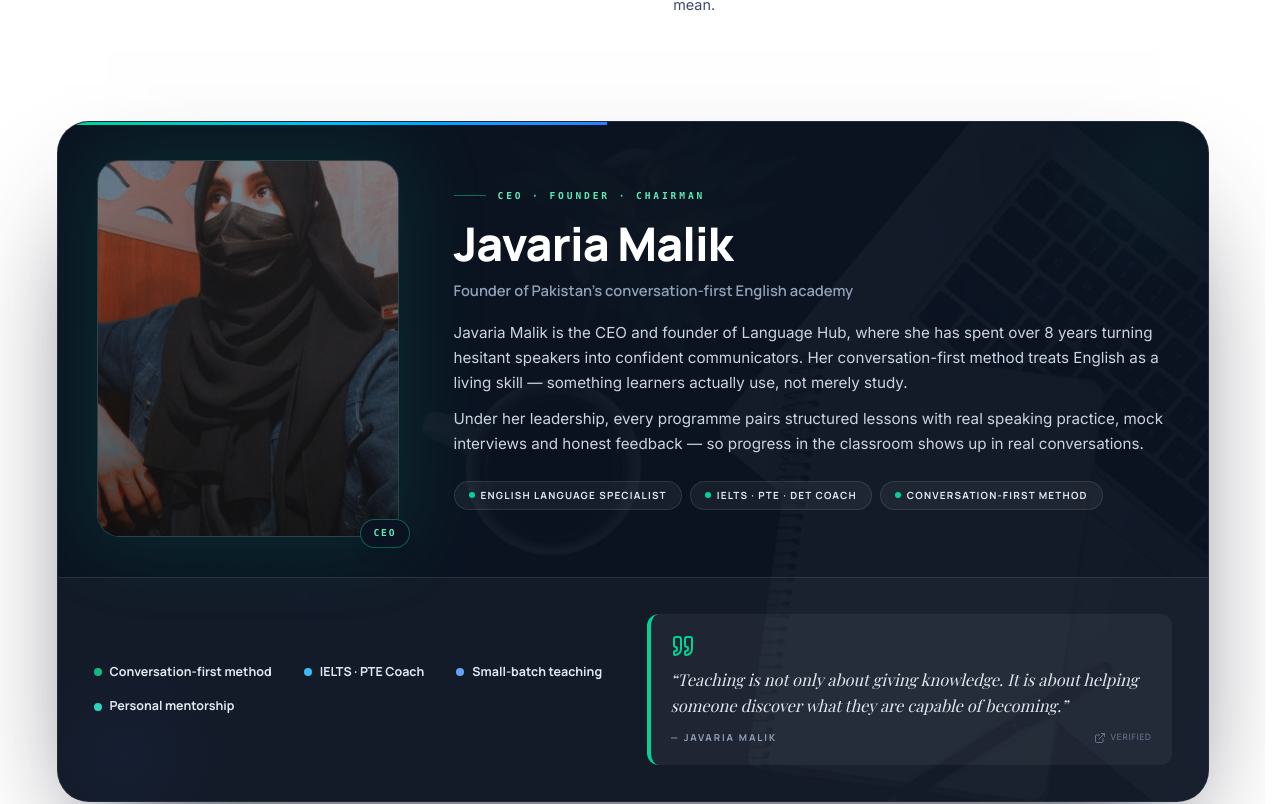
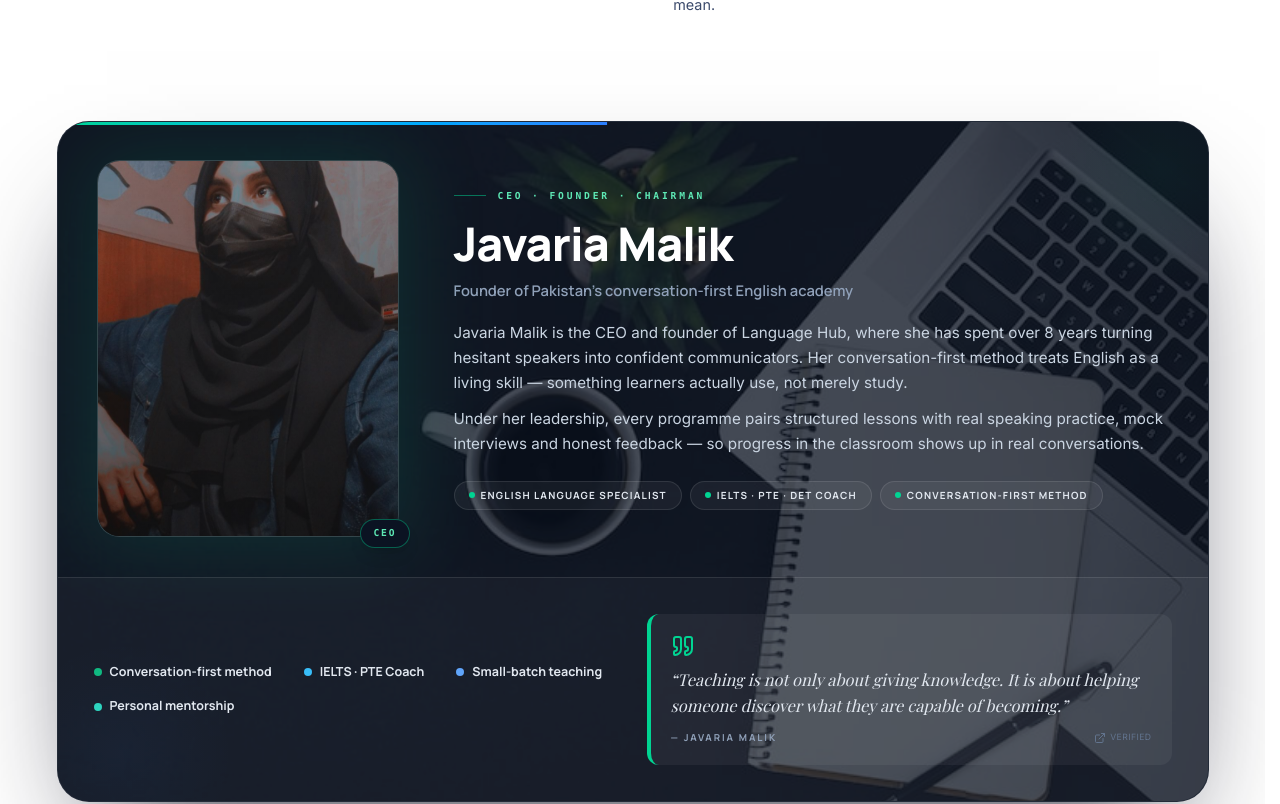
Before and after one commit to huzaifaameer-dev/Language-Hub-Real, a Next.js app: page / in a window 1280 px wide. Shown: the part 3040-3844 px from the top of the page. Built offline with nearby package versions, Linux system fonts and the light colour scheme; no server answers; the database is empty; a web font is replaced by a local one.

Commit message:
fix: CEO card bg image opacity 4% -> 25% (clearly visible)

```diff
--- a/components/about/About.tsx
+++ b/components/about/About.tsx
@@ -156,7 +156,7 @@
         >
           {/* Background: image at 8% + calm emerald/blue glows */}
           <div aria-hidden className="pointer-events-none absolute inset-0">
-            <img src="/ceo-bg.jpg" alt="" className="h-full w-full object-cover opacity-[0.04]" />
+            <img src="/ceo-bg.jpg" alt="" className="h-full w-full object-cover opacity-[0.25]" />
             <motion.div
               animate={{ opacity: [0.22, 0.4, 0.22] }}
               transition={{ duration: 6, repeat: Infinity, ease: "easeInOut" }}
```
